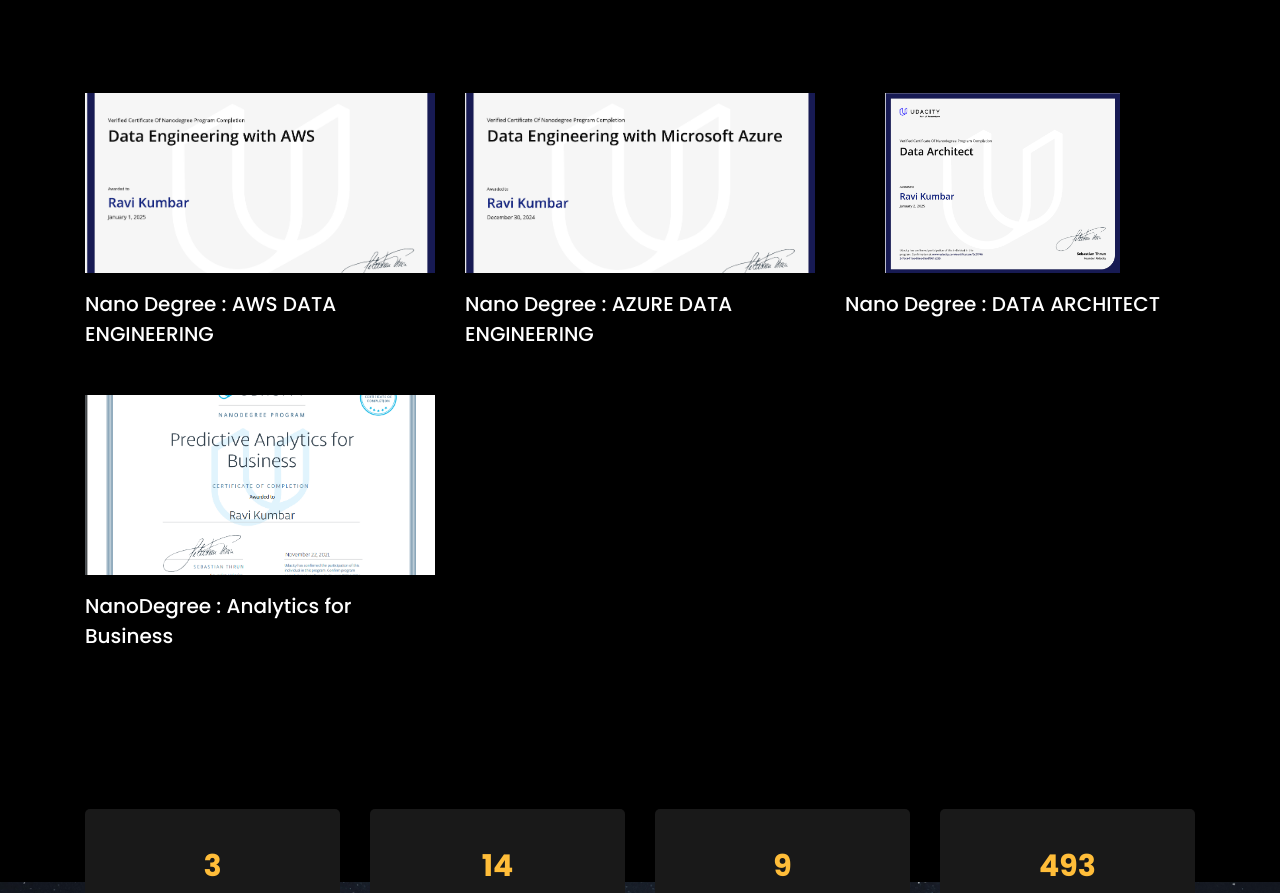
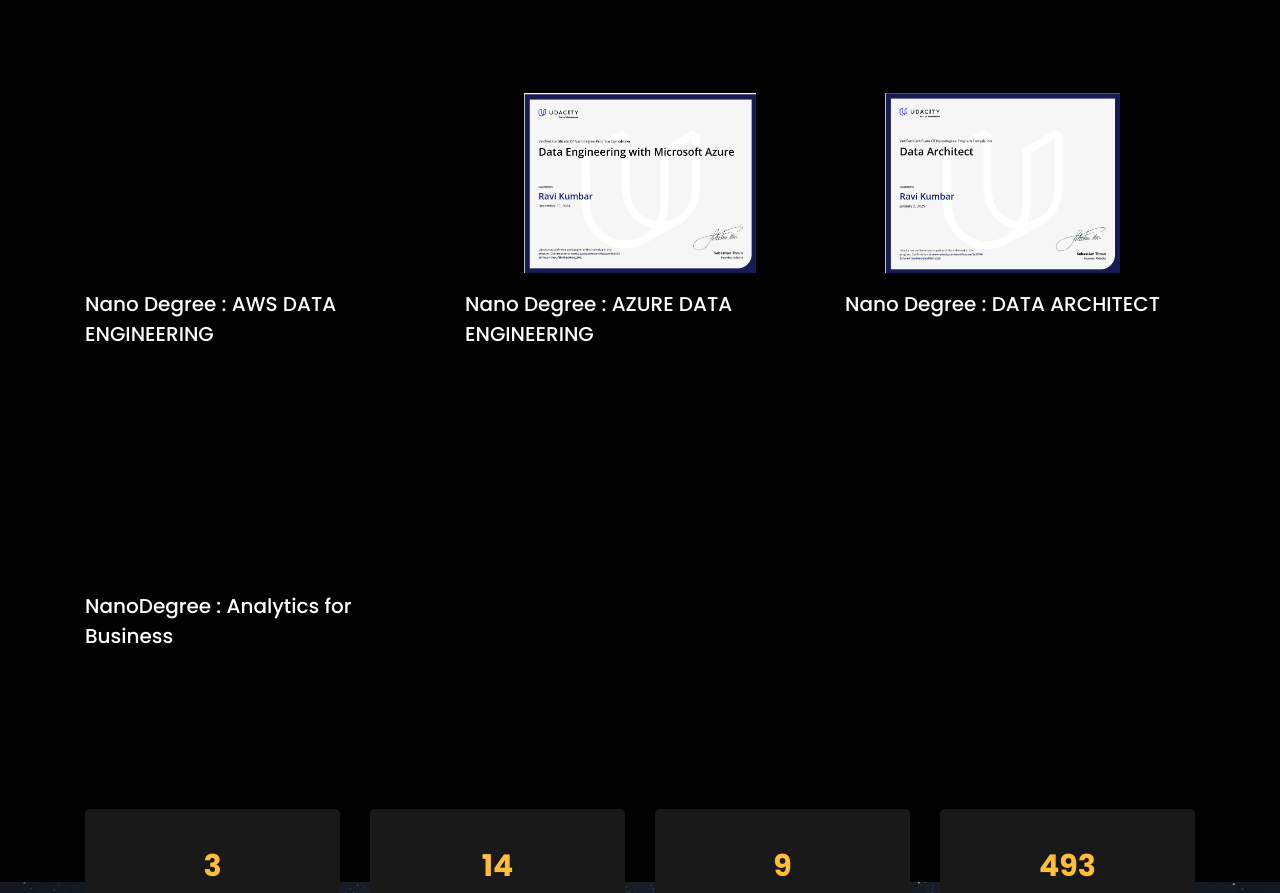
Before and after one commit to ravi-kumbar-de/profile, a plain HTML site: page index.html in a window 1280 px wide. Shown: the part 5590-6483 px from the top of the page. Drawn offline with Linux system fonts and the light colour scheme; files whose address does not match are found by name.

Commit message:
Update index.html

```diff
--- a/index.html
+++ b/index.html
@@ -518,7 +518,10 @@
         <div class="row d-flex">
 	 <div class="col-md-4 d-flex ftco-animate">
           	<div class="blog-entry justify-content-end">
-              <a href="https://github.com/ravi-kumbar-de/AWS-DATA-ENGINEERING" class="block-20 zoom-effect" style="background-image: url('images/AWS_Data_Engineer_Certficate.png');">
+              <a href="https://github.com/ravi-kumbar-de/AWS-DATA-ENGINEERING" class="block-20 zoom-effect" style="background-image: url('images/AWS_Data_Engineer_Certficate.png')
+		                background-size: contain;
+          background-position: center;
+          background-repeat: no-repeat;;">
               </a>
               <div class="text mt-3 float-right d-block">
                 <h3 class="heading"><a href="https://github.com/ravi-kumbar-de/AWS-DATA-ENGINEERING">Nano Degree : AWS DATA ENGINEERING</a></h3>
@@ -527,7 +530,10 @@
           </div>
 	<div class="col-md-4 d-flex ftco-animate">
           	<div class="blog-entry justify-content-end">
-              <a href="https://github.com/ravi-kumbar-de/AZURE-DATA-ENGINEERING" class="block-20 zoom-effect" style="background-image: url('images/Azure_Data_Engineer_Certificate.png');">
+              <a href="https://github.com/ravi-kumbar-de/AZURE-DATA-ENGINEERING" class="block-20 zoom-effect" style="background-image: url('images/Azure_Data_Engineer_Certificate.png');
+		                background-size: contain;
+          background-position: center;
+          background-repeat: no-repeat;">
               </a>
               <div class="text mt-3 float-right d-block">
                 <h3 class="heading"><a href="https://github.com/ravi-kumbar-de/AZURE-DATA-ENGINEERING">Nano Degree : AZURE DATA ENGINEERING</a></h3>
@@ -549,7 +555,10 @@
           </div>
           <div class="col-md-4 d-flex ftco-animate">
           	<div class="blog-entry justify-content-end">
-              <a href="https://github.com/ravi-kumbar-de/Business_Analytics" class="block-20 zoom-effect" style="background-image: url('images/img_2.png');">
+              <a href="https://github.com/ravi-kumbar-de/Business_Analytics" class="block-20 zoom-effect" style="background-image: url('images/img_2.png')
+		                background-size: contain;
+          background-position: center;
+          background-repeat: no-repeat;;">
               </a>
               <div class="text mt-3 float-right d-block">
 
```
